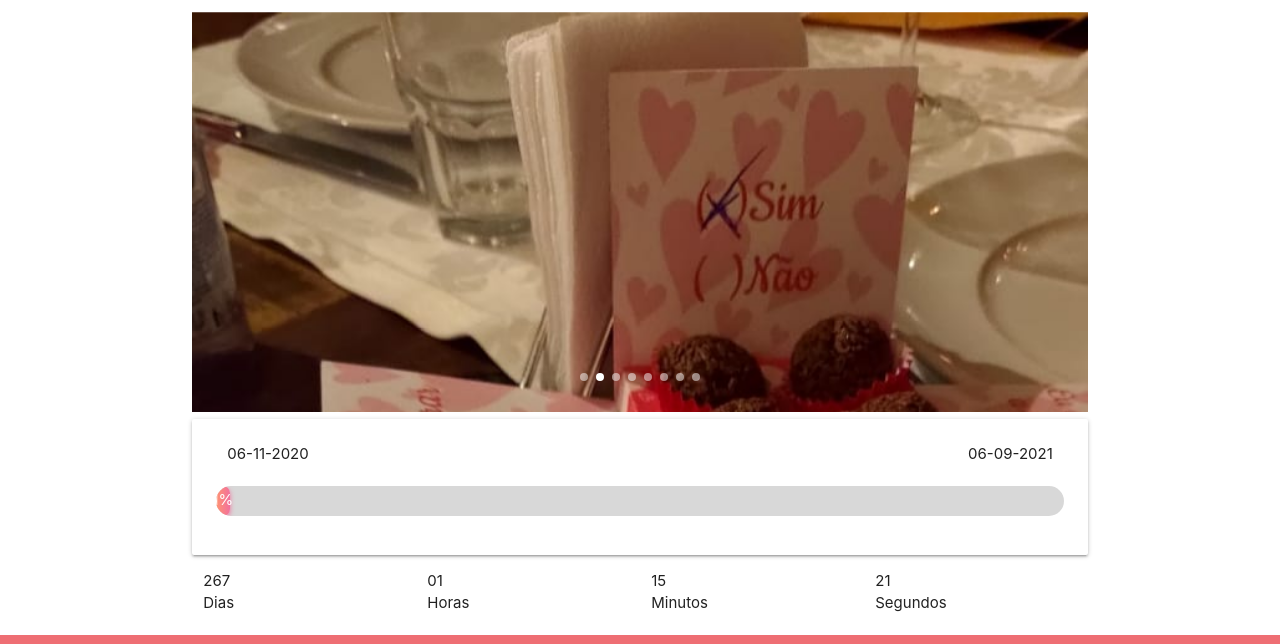
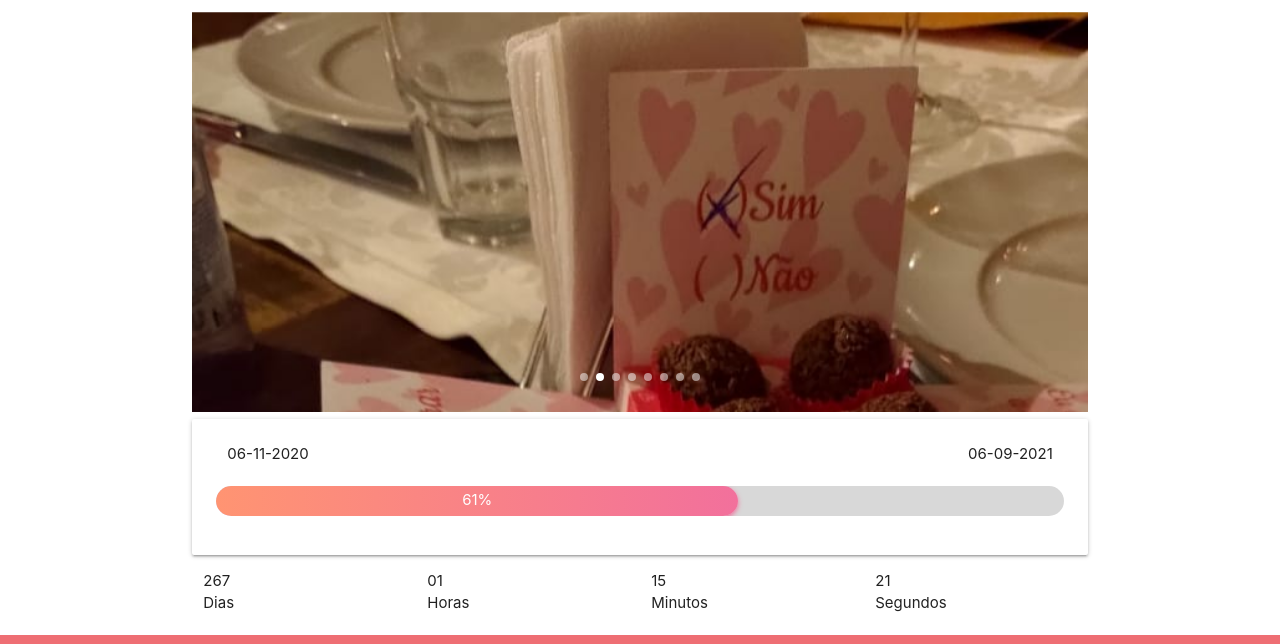
Before and after one commit to pedrogomes-dev/datalimite, a website: page index.html in a window 1280 px wide. Shown: the part 228-872 px from the top of the page. Drawn offline with nearby package versions, Linux system fonts and the light colour scheme; a web font is replaced by a local one.

Commit message:
corrigido calculo

```diff
--- a/index.html
+++ b/index.html
@@ -86,7 +86,7 @@
         let finalTS = Date.parse('2021-09-06');
         let atualTS = Date.parse(new Date());
 
-        let percent = (finalTS - initialTS) / atualTS * 100;
+        let percent = atualTS/(finalTS-initialTS);
         //alert(initialTS + '\n' + finalTS + '\n' + atualTS + '\n' + percent);
         pre.style["width"] = percent+'%';
         pre.innerText = Math.floor(percent)+'%';
```
